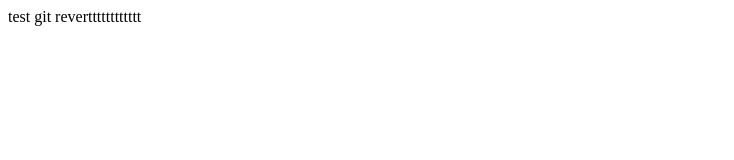
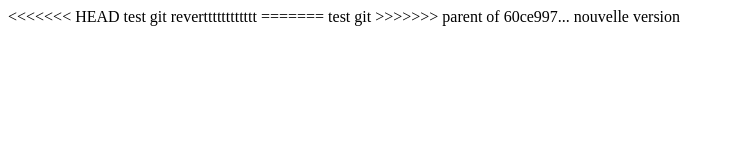
Before and after one commit to OlivierK/test-git, a plain HTML site: page index.html in a window 1280 px wide. Shown: the whole page, without its empty margins (0-734 px from the left). Drawn offline with Linux system fonts and the light colour scheme.

Commit message:
xRevert "nouvelle version"
This reverts commit 60ce9978816a8cd3c6788e070600caaeca41738b.

Conflicts:

	index.html

```diff
--- a/index.html
+++ b/index.html
@@ -3,6 +3,10 @@
 <title>100 templates XHTML/CSS gratuits et de haute qualité | TuniBOX</title>
 </head>
 <body>
+<<<<<<< HEAD
 test git revertttttttttttt
+=======
+test git
+>>>>>>> parent of 60ce997... nouvelle version
 </body>
 </html>
```
